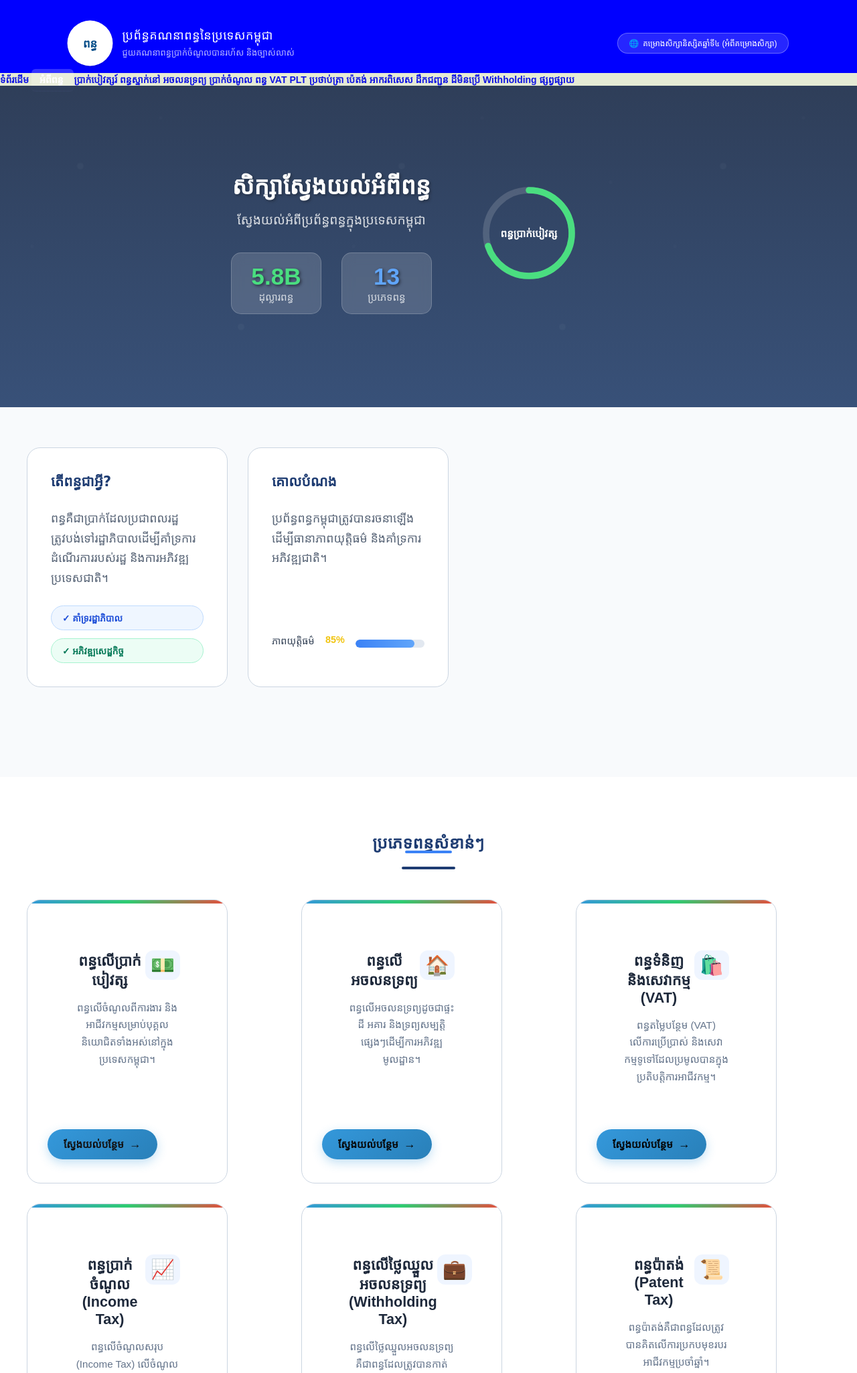
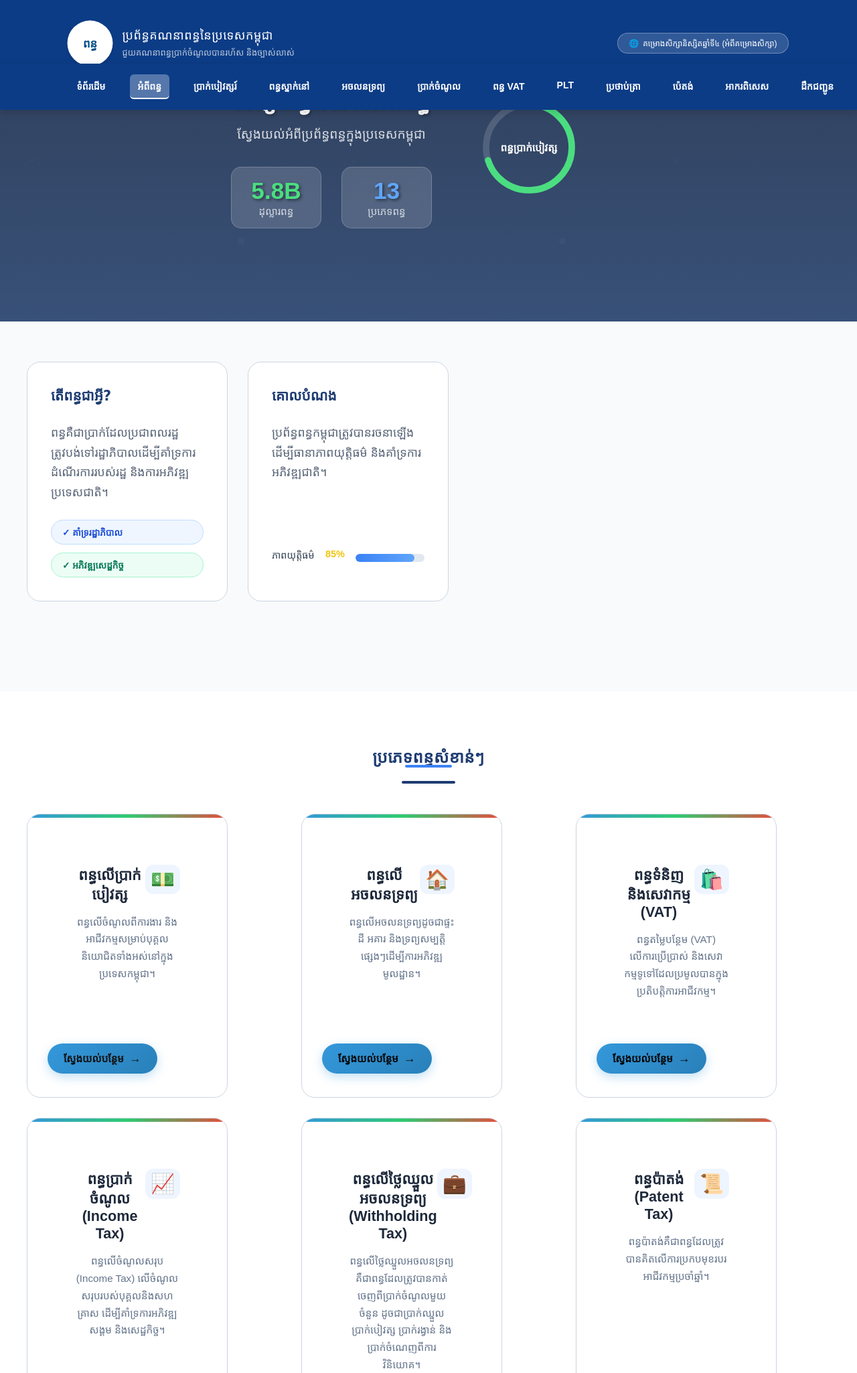
Before and after one commit to Korngmeng-Taing/tax_calculation_web, a Django app: page /about/ in a window 1280 px wide. Shown: the top 2050 px of the page at 67% size. Run offline with Django 5.2, Linux system fonts and the light colour scheme; some web fonts are replaced.

Commit message:
Update navbar styling - dark blue color and clean nav links

```diff
--- a/static/style.css
+++ b/static/style.css
@@ -40,6 +40,7 @@ body {
   min-height: 100vh;
   background-attachment: fixed;
   animation: backgroundShift 20s ease-in-out infinite alternate;
+  margin-top: 165px;
 }
 
 header {
@@ -48,8 +49,15 @@ header {
   align-items: center;
   justify-content: space-between;
   gap: 24px;
-  animation: slideInDown 1s ease-out;
-  background-color: blue;
+  background-color: #0c3c86;
+  position: fixed;
+  top: 0;
+  left: 0;
+  right: 0;
+  z-index: 999;
+  width: 100%;
+  box-sizing: border-box;
+  transition: none;
 }
 
 .brand {
@@ -2718,6 +2726,52 @@ footer {
   display: inline-block;
 }
 
+/* Main Navigation Bar Styling */
+.main-navbar {
+  background-color: #0c3c86;
+  padding: 16px 8vw;
+  display: flex;
+  overflow-x: auto;
+  box-shadow: 0 4px 12px rgba(0, 0, 0, 0.15);
+  position: fixed;
+  top: 95px;
+  left: 0;
+  right: 0;
+  z-index: 1000;
+  width: 100%;
+  box-sizing: border-box;
+  transition: none;
+}
+
+.nav-scroll {
+  display: flex;
+  gap: 24px;
+  width: 100%;
+}
+
+.main-navbar a {
+  text-decoration: none;
+  color: white;
+  font-weight: 600;
+  padding: 8px 12px;
+  border-radius: 6px;
+  white-space: nowrap;
+}
+
+.main-navbar a:hover {
+  background-color: rgba(255, 255, 255, 0.2);
+  color: #fff;
+  transform: translateY(-2px);
+  transition: none;
+}
+
+.main-navbar a.active {
+  background-color: rgba(255, 255, 255, 0.3);
+  color: #fff;
+  border-bottom: 2px solid white;
+  transition: none;
+}
+
 /* Objectives Section */
 .objectives-section {
   margin-bottom: 80px;
@@ -3095,14 +3149,14 @@ footer {
 .tax-types-grid,
 .tax-cards,
 .overview-grid {
-  display: flex;
+  display: grid;
+  grid-template-columns: repeat(auto-fit, minmax(300px, 1fr));
   gap: 20px;
-  overflow-x: auto;
+  overflow-x: hidden;
   overflow-y: hidden;
-  scroll-behavior: smooth;
   padding-bottom: 10px;
 
-  scrollbar-width: thin;
+  scrollbar-width: none;
 }
 
 /* Chrome */
@@ -3110,15 +3164,14 @@ footer {
 .tax-types-grid::-webkit-scrollbar,
 .tax-cards::-webkit-scrollbar,
 .overview-grid::-webkit-scrollbar {
-  height: 8px;
+  display: none;
 }
 
 .cards-grid::-webkit-scrollbar-thumb,
 .tax-types-grid::-webkit-scrollbar-thumb,
 .tax-cards::-webkit-scrollbar-thumb,
 .overview-grid::-webkit-scrollbar-thumb {
-  background: #004b87;
-  border-radius: 20px;
+  display: none;
 }
 
 /* Cards */
```
